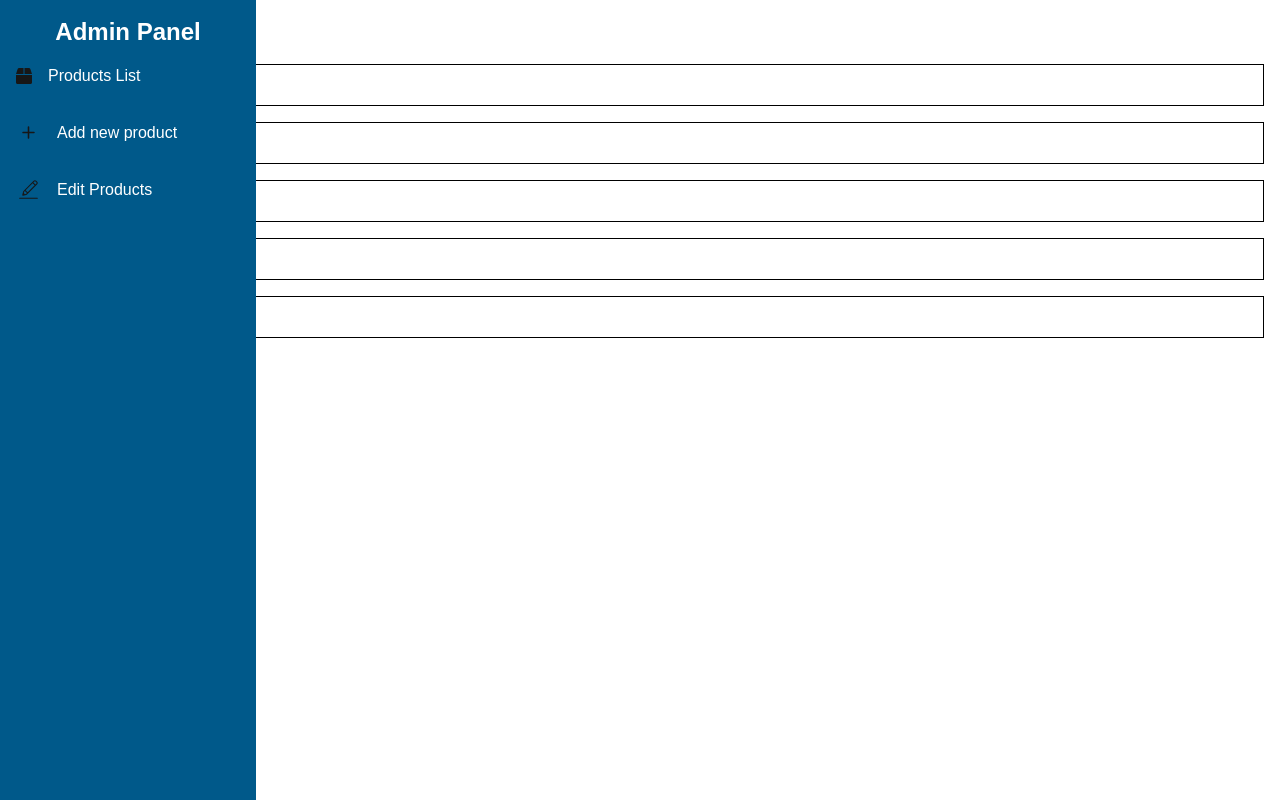
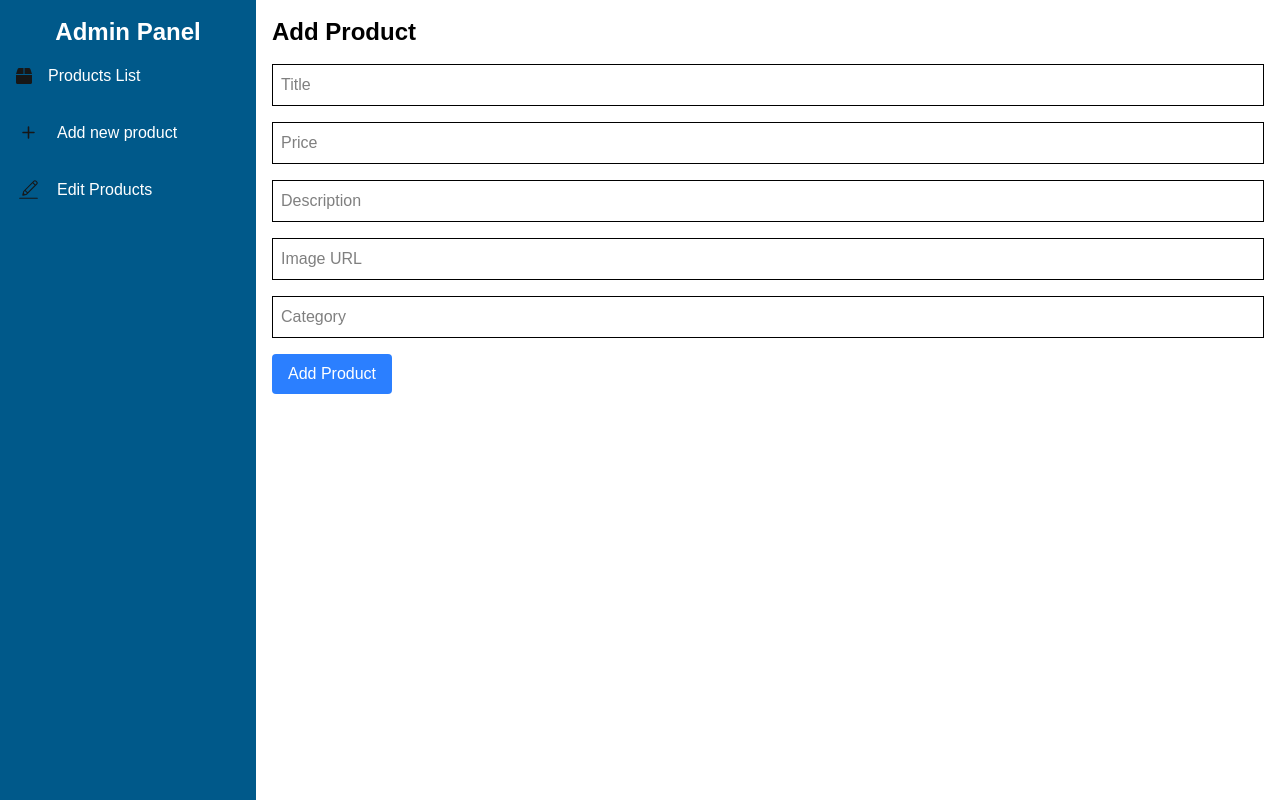
Before and after one commit to Diary4/frontend-task, a Next.js app: page /dashboard/add-product in a window 1280 px wide. Built offline with nearby package versions, Linux system fonts and the light colour scheme.

Commit message:
fix: fixing container styles to adapt with sidebar

```diff
--- a/src/app/dashboard/add-product/page.tsx
+++ b/src/app/dashboard/add-product/page.tsx
@@ -1,6 +1,7 @@
 'use client'
 import React, { useState } from 'react';
 import SideBar from '../components/SideBar';
+import Swal from 'sweetalert2';
 
 const AddProduct = () => {
   const [product, setProduct] = useState({
@@ -26,16 +27,22 @@ const AddProduct = () => {
         },
       });
       const data = await response.json();
-      alert('Product added temporarily! Check the console for details.');
+      Swal.fire({
+        position: "top-end",
+        icon: "success",
+        title: "Your work has been saved, check the console for details",
+        showConfirmButton: false,
+        timer: 1500
+      });
     } catch (error) {
       console.error('Error adding product:', error);
     }
   };
 
   return (
-    <div className='flex'>
+    <div className='flex min-h-screen'>
       <SideBar />
-      <div className='w-full text-black bg-white p-4'>
+      <div className='w-full text-black bg-white p-4 ml-64'>
         <h1 className='text-black text-2xl font-bold mb-4'>Add Product</h1>
         <form onSubmit={handleSubmit} className='space-y-4'>
           <input type='text' name='title' placeholder='Title' className='border p-2 w-full' onChange={handleChange} required />
```
